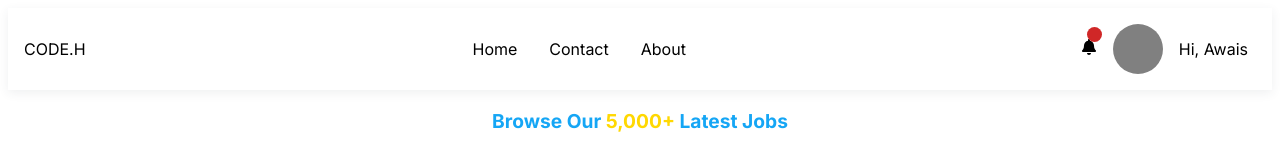
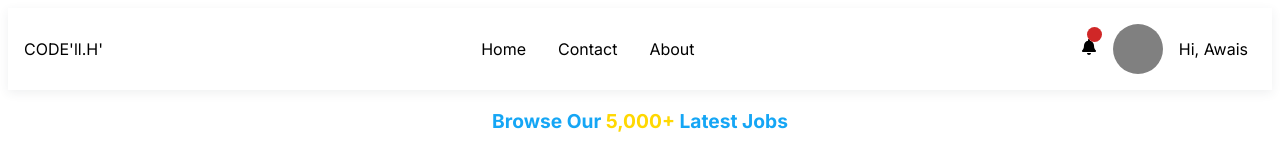
Before and after one commit to mawaisismail/codeHire-web-app-dev, a Next.js app: page / in a window 1280 px wide. Shown: the top 153 px of the page. Built offline with nearby package versions, Linux system fonts and the light colour scheme.

Commit message:
test GitHub actions

```diff
--- a/src/components/common/Header.tsx
+++ b/src/components/common/Header.tsx
@@ -4,7 +4,7 @@ const navLinks = ["Home", "Contact", "About"];
 export const Header = () => {
   return (
     <div className={styles.main}>
-      <div>CODE.H</div>
+      <div>CODE'll.H'</div>
       <div className={styles.links}>
         {navLinks.map((item, index) => (
           <p key={`${item}-${index}`}>{item}</p>
```
